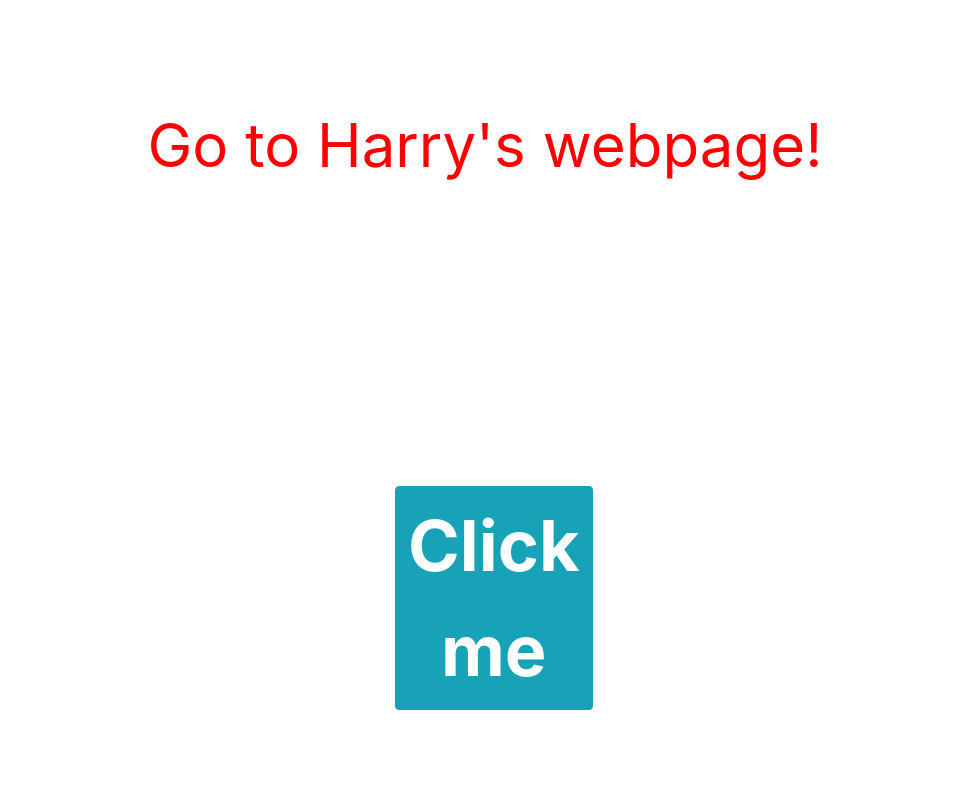
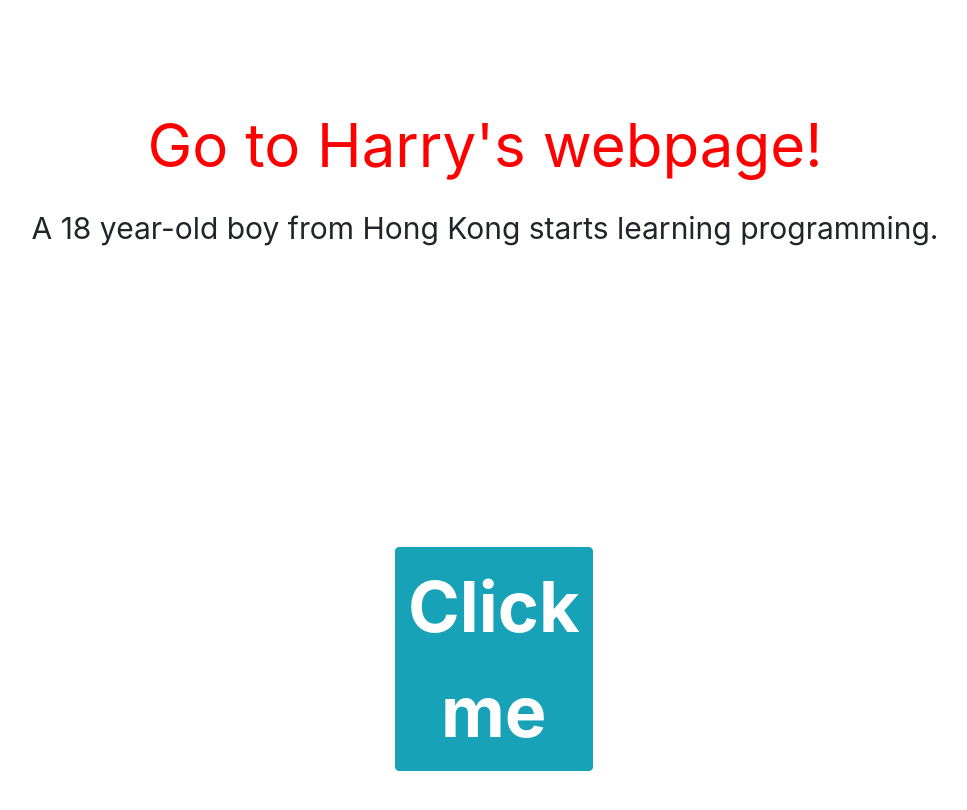
Before and after one commit to waichunchan/project0, a plain HTML site: page index.html in a window 1280 px wide. Shown: the whole page, without its empty margins (155-1122 px from the left). Drawn offline with nearby package versions, Linux system fonts and the light colour scheme.

Commit message:
add a line for inytro

```diff
--- a/index.html
+++ b/index.html
@@ -21,6 +21,7 @@
    </head>
    <body>
       <p style="font-size: 60px; text-align: center; color: red; margin-top: 100px;">Go to Harry's webpage!</p>
+      <p style="font-size: 30px; text-align: center;">A 18 year-old boy from Hong Kong starts learning programming.</p>
       <button type="button" class="btn btn-info">
         <a href="form.html">Click me</a>
       </button>
```
